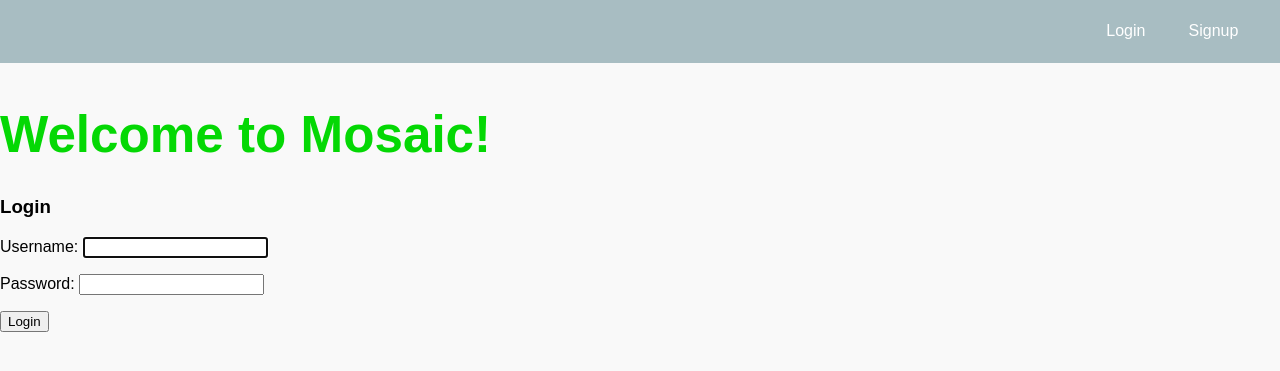
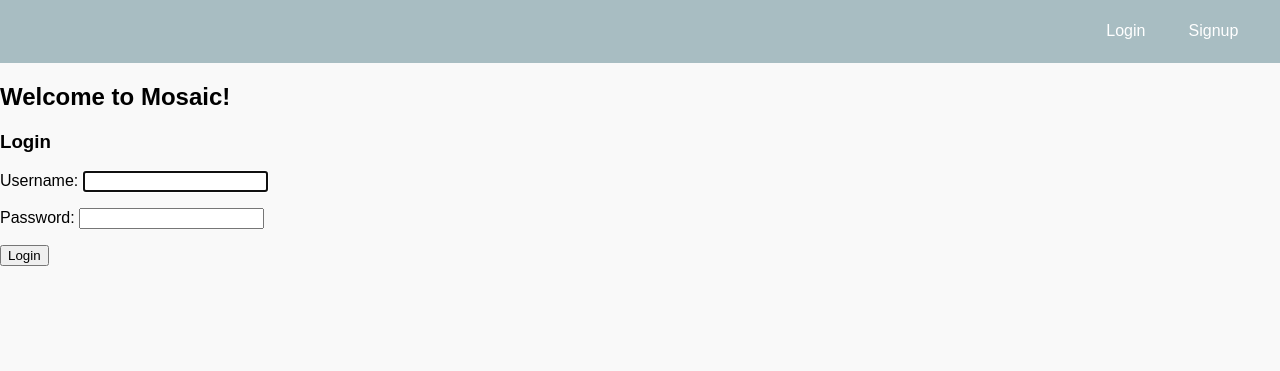
Before and after one commit to emilyyejia/mosaic, a Django app: page / in a window 1280 px wide. Shown: the top 371 px of the page. Run offline with Django 5.2, Linux system fonts and the light colour scheme.

Commit message:
home.html update

```diff
--- a/main_app/templates/home.html
+++ b/main_app/templates/home.html
@@ -2,9 +2,7 @@
 <link rel="stylesheet" href="{% static 'css/home.css' %}" />
 {% endblock %} {%block content %}
 <section class="home-section">
-  <h1 style="color: rgb(4, 216, 4); font-size: 3.2rem; margin-bottom: 2rem">
-    Welcome to Mosaic!
-  </h1>
+  <h1>Welcome to Mosaic!</h1>
   {% if not user.is_authenticated %}
   <section>
     <form action="{% url 'home' %}" method="post" class="login">
```
